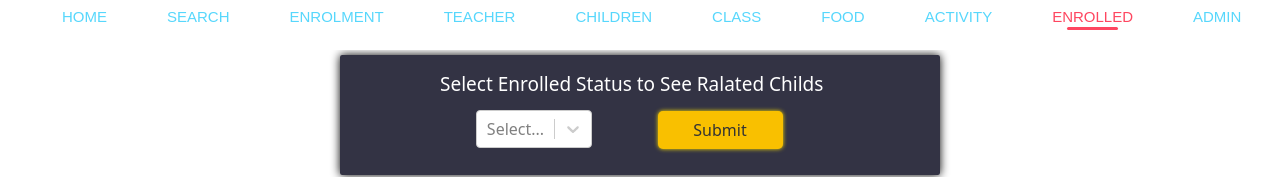
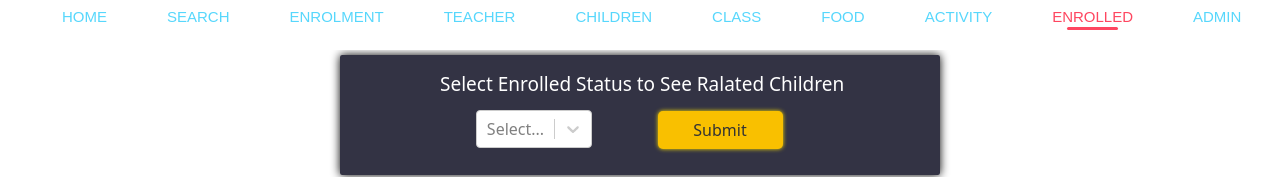
Before and after one commit to hxinqc/garderie-Xin-Hani, a React (Create React App) app in the folder garderiefrontend/: page /Enrolled in a window 1280 px wide. Shown: the top 177 px of the page. Built offline with nearby package versions, Linux system fonts and the light colour scheme; no server answers.

Commit message:
Add small changes

```diff
--- a/garderiefrontend/src/component/enrolment/EnrolmentHome.js
+++ b/garderiefrontend/src/component/enrolment/EnrolmentHome.js
@@ -65,7 +65,7 @@ const EnrolementHome = () => {
   return (
     <div className="container">
       <FormDiv>
-      <Title> Select Enrolled Status to See Ralated Childs</Title>
+      <Title> Select Enrolled Status to See Ralated Children</Title>
 
         <Form
           onSubmit={(ev) => {
```
